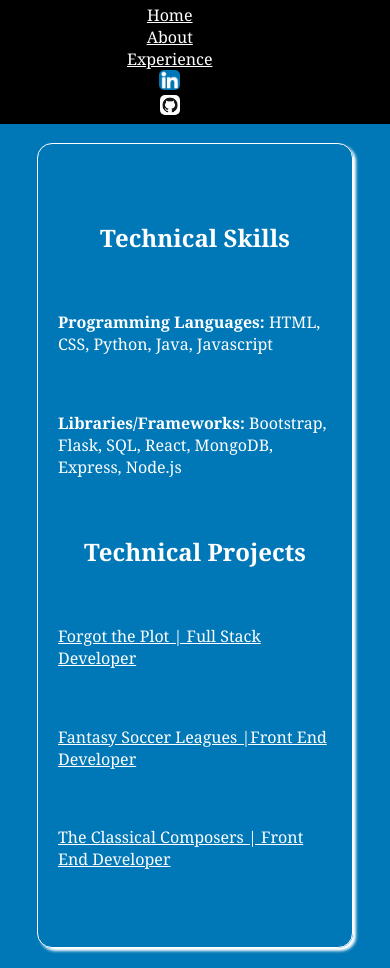
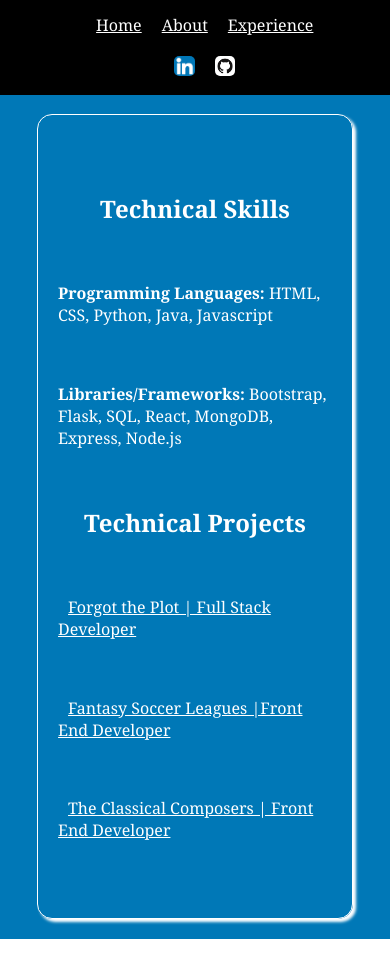
Before and after one commit to Brittany-Francis/portfolio, a plain HTML site: page projects.html in a window 390 px wide. After the commit the page ends 939 px from the top, so only its background shows below. Drawn offline with Linux system fonts and the light colour scheme.

Commit message:
header updates

```diff
--- a/about.css
+++ b/about.css
@@ -65,17 +65,23 @@ main{
  @media only screen and (max-width: 650px) {
      .top{width: 90%;}
      header{
+        width: 100%;
          background-color: black;
          padding-top: 1%;
          padding-left: 5%;
          padding-bottom: 1%;
          color: white;
-         display: flex;
-         flex-direction: column;
-         align-items: center;
-         justify-content: space-between;
+         display: inline-block;
      }
-
+    .imgs, .links{
+        display: flex;
+        justify-content: center;
+        align-items: center;
+        width: 100%;
+    }
+    a{
+        margin: 10px;
+    }
     }
 
  @media only screen and (max-width: 550px) {
@@ -86,10 +92,7 @@ main{
          padding-left: 5%;
          padding-bottom: 1%;
          color: white;
-         display: flex;
-         flex-direction: column;
-         align-items: center;
-         justify-content: space-between;
+
      }
 
  }
--- a/experience.css
+++ b/experience.css
@@ -63,16 +63,23 @@ main{
  @media only screen and (max-width: 650px) {
 
      header{
+        width: 100%;
          background-color: black;
          padding-top: 1%;
          padding-left: 5%;
          padding-bottom: 1%;
          color: white;
-         display: flex;
-         flex-direction: column;
-         align-items: center;
-         justify-content: space-between;
+         display: inline-block;
      }
+     .imgs, .links{
+        display: flex;
+        justify-content: center;
+        align-items: center;
+        width: 100%;
+    }
+    a{
+        margin: 10px;
+    }
 
     }
 
@@ -84,10 +91,7 @@ main{
          padding-left: 5%;
          padding-bottom: 1%;
          color: white;
-         display: flex;
-         flex-direction: column;
-         align-items: center;
-         justify-content: space-between;
+
      }
      main{
         height: max-content;
--- a/projects.css
+++ b/projects.css
@@ -73,18 +73,25 @@ a{
 @media only screen and (max-width: 650px) {
 
     header{
+        width: 100%;
         background-color: black;
         padding-top: 1%;
         padding-left: 5%;
         padding-bottom: 1%;
         color: white;
-        display: flex;
-        flex-direction: column;
-        align-items: center;
-        justify-content: space-between;
+        display: inline-block
     }
     .content{
         width: 90%;
+    }
+    .imgs, .links{
+        display: flex;
+        justify-content: center;
+        align-items: center;
+        width: 100%;
+    }
+    a{
+        margin: 10px;
     }
 
    }
@@ -97,10 +104,6 @@ a{
         padding-left: 5%;
         padding-bottom: 1%;
         color: white;
-        display: flex;
-        flex-direction: column;
-        align-items: center;
-        justify-content: space-between;
     }
     a{
         /* margin-left: 50px; */
--- a/projects.html
+++ b/projects.html
@@ -9,11 +9,15 @@
 <body>
     <div class="container">
         <header>
+            <div class="links">
                 <a href="index.html">Home</a>
                 <a href="about.html">About</a>
                 <a href="experience.html">Experience</a>
+            </div>
+            <div class="imgs">
                 <a href="https://www.linkedin.com/in/brittany-francis-a4572260/"><img id="linkedin" src="assets/linkedin img.png" alt="LinkedIn logo"></a>
                 <a href="https://github.com/Brittany-Francis"><img id="github" src="assets/github img.png" alt="Github logo"></a>
+            </div>
             </header>
         <main>
             <div class="content">
--- a/style.css
+++ b/style.css
@@ -85,32 +85,40 @@ main{
 @media only screen and (max-width: 650px) {
     .content{width: 90%;}
     header{
+        width: 100%;
         background-color: black;
         padding-top: 1%;
         padding-left: 5%;
         padding-bottom: 1%;
         color: white;
+        display: inline-block;
+    }
+    .imgs, .links{
         display: flex;
-        flex-direction: column;
+        justify-content: center;
         align-items: center;
-        justify-content: space-between;
+        width: 100%;
     }
+    a{
+        margin: 10px;
+    }
+
 
    }
 
 @media only screen and (max-width: 550px) {
     .content{width: 90%;}
     header{
+        width: 100%;
         background-color: black;
         padding-top: 1%;
         padding-left: 5%;
         padding-bottom: 1%;
         color: white;
-        display: flex;
-        flex-direction: column;
+        display: inline-block;
         align-items: center;
-        justify-content: space-between;
     }
+
     .top{
         display: flex;
         flex-direction: column;
```
Also changed, not shown: about.html (+5 -1 lines), experience.html (+4 -0 lines), index.html (+4 -1 lines). Lines whose indentation alone changed are shown as unchanged.
